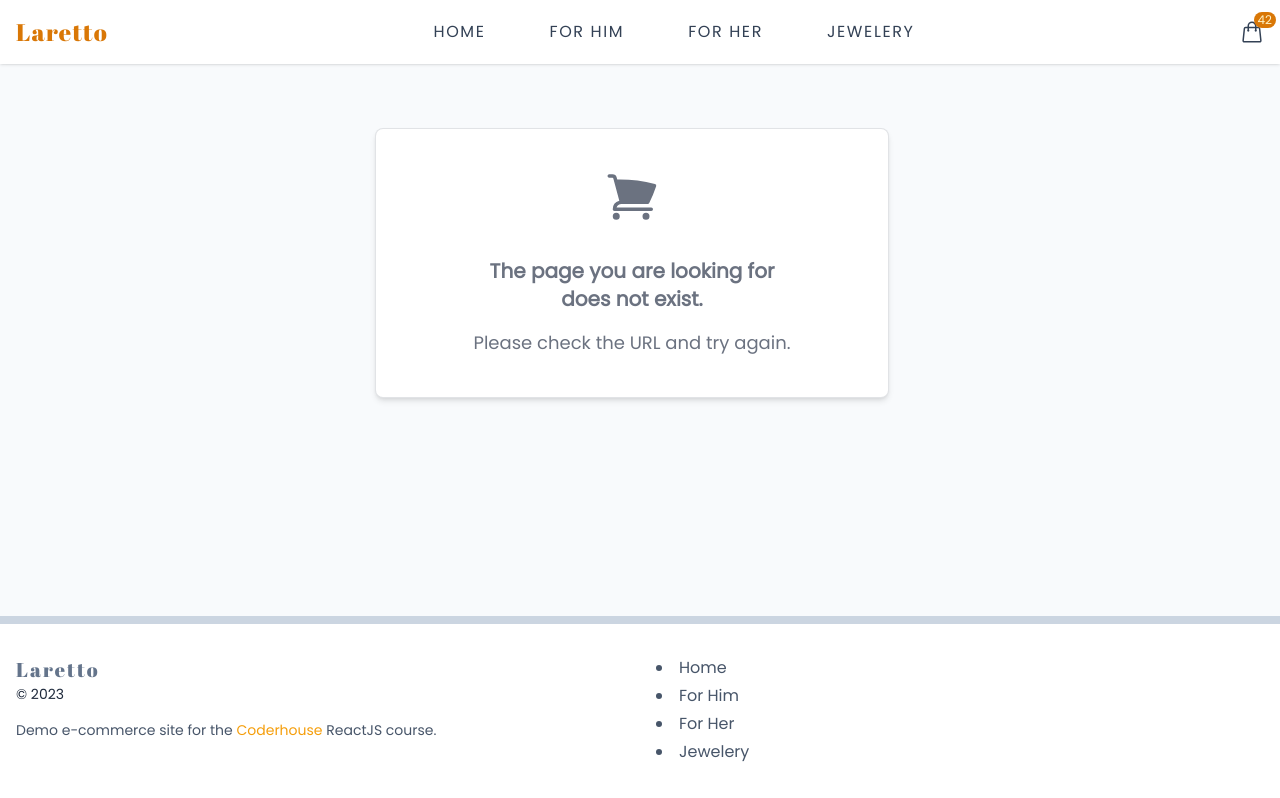
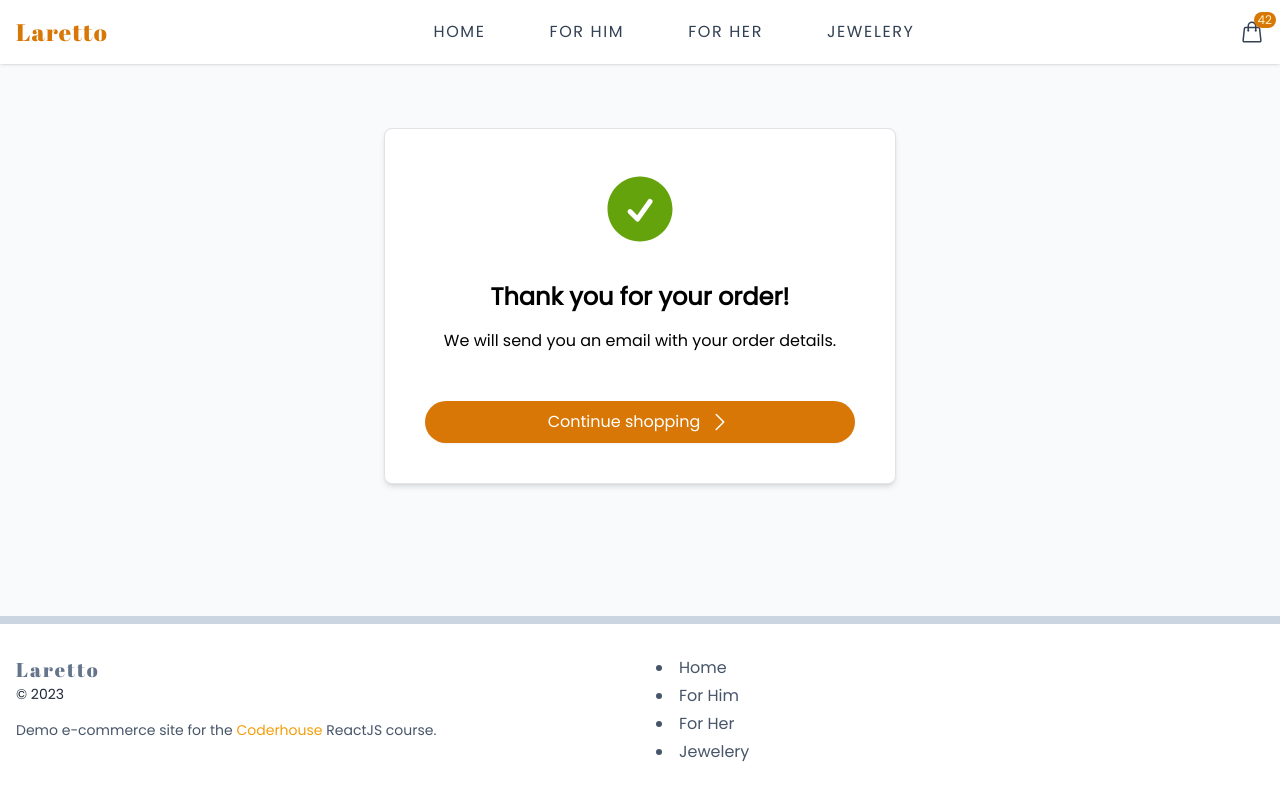
Before and after one commit to jhm-ciberman/ecommerce-react-app, a React (Vite) app: page /checkout/success in a window 1280 px wide. Built offline with nearby package versions, Linux system fonts and the light colour scheme.

Commit message:
Add CheckoutSuccessPage

```diff
--- a/src/App.jsx
+++ b/src/App.jsx
@@ -9,6 +9,7 @@ import NetworkErrorCard from "./components/common/NetworkErrorCard";
 import CartPage from "./components/cart/CartPage";
 import CheckoutPage from "./components/checkout/CheckoutPage";
 import { CartContextProvider } from "./context/CartContext";
+import CheckoutSuccessPage from "./components/checkout/CheckoutSuccessPage";
 
 export default function App() {
     return (
@@ -21,6 +22,7 @@ export default function App() {
                         <Route exact path="/item/:itemId" element={<ItemDetailPage />} />
                         <Route exact path="/cart" element={<CartPage />} />
                         <Route exact path="/checkout" element={<CheckoutPage />} />
+                        <Route exact path="/checkout/success" element={<CheckoutSuccessPage />} />
 
                         { /* 404 */}
                         <Route path="*" element={<NetworkErrorCard status={404} />} />
--- a/src/components/checkout/CheckoutForm.jsx
+++ b/src/components/checkout/CheckoutForm.jsx
@@ -2,6 +2,7 @@ import { useState } from 'react';
 import { validate, confirmed, email, max, min, phone, required } from '../../services/validation';
 import AppInput from '../common/AppInput';
 import AppButtonPrimary from '../common/AppButtonPrimary';
+import AppCard from '../common/AppCard';
 import { ChevronRightIcon } from '@heroicons/react/24/solid';
 
 export default function CheckoutForm({ onSubmit, isSubmitting }) {
@@ -86,6 +87,7 @@ export default function CheckoutForm({ onSubmit, isSubmitting }) {
 
     return (
         <form onSubmit={handleSubmit}>
+            <AppCard className="p-8">
                 <div className="grid grid-cols-1 gap-6">
                     <h2 className="text-lg font-medium text-gray-900">
                         Enter your details
@@ -94,21 +96,21 @@ export default function CheckoutForm({ onSubmit, isSubmitting }) {
                         {renderInput('firstName', 'First name', 'text')}
                         {renderInput('lastName', 'Last name', 'text')}
                         {renderInput('phone', 'Phone', 'phone')}
-                    <div className="col-span-2 border-b border-gray-200"></div>
+                        <hr className="col-span-2 border-gray-200" />
                         {renderInput('email', 'Email', 'email')}
                         {renderInput('emailConfirm', 'Confirm email', 'email')}
                     </div>
                 </div>
-
+            </AppCard>
             <div className="mt-8 flex items-center justify-end">
                 <AppButtonPrimary
                     as="button"
                     type="submit"
-                    className="px-6 py-3"
+                    className="px-8 py-3"
                     disabled={isSubmitting}
                 >
-                    {isSubmitting ? 'Submitting...' : 'Submit'}
-                    <ChevronRightIcon className="ml-2 inline-block h-6 w-6 text-white" />
+                    Confirm Order
+                    <ChevronRightIcon className="ml-4 inline-block h-6 w-6 text-white" />
                 </AppButtonPrimary>
             </div>
         </form>
--- a/src/components/checkout/CheckoutPage.jsx
+++ b/src/components/checkout/CheckoutPage.jsx
@@ -1,5 +1,4 @@
 import { useContext } from "react";
-import AppCard from "../common/AppCard";
 import AppHeader from "../common/AppHeader";
 import { CartContext } from "../../context/CartContext";
 import { Navigate } from "react-router";
@@ -23,9 +22,7 @@ export default function CheckoutPage() {
 
             <div className="grid grid-cols-1 gap-8 lg:grid-cols-3 lg:gap-16">
                 <div className="lg:col-span-2">
-                    <AppCard className="p-8">
-                        <CheckoutForm />
-                    </AppCard>
+                    <CheckoutForm />
                 </div>
                 <div className="lg:col-span-1">
                     <CheckoutBrief />
--- /dev/null
+++ b/src/components/checkout/CheckoutSuccessPage.jsx
@@ -0,0 +1,24 @@
+import AppButton from "../common/AppButtonPrimary";
+import AppCard from "../common/AppCard";
+import {
+    CheckCircleIcon,
+    ChevronRightIcon,
+} from "@heroicons/react/24/solid";
+
+export default function CheckoutSuccessPage() {
+
+    return (
+        <div className="container mx-auto my-16 max-w-lg">
+            <AppCard className="p-10 text-center">
+                <CheckCircleIcon className="mx-auto mb-8 h-20 w-20 text-lime-600" />
+                <p className="text-2xl font-semibold">Thank you for your order!</p>
+                <p className="mt-4">We will send you an email with your order details.</p>
+
+                <AppButton to="/" className="mt-12">
+                    Continue shopping
+                    <ChevronRightIcon className="ml-2 inline-block h-6 w-6 text-white" />
+                </AppButton>
+            </AppCard>
+        </div>
+    );
+}
```
Lines whose indentation alone changed are shown as unchanged.
